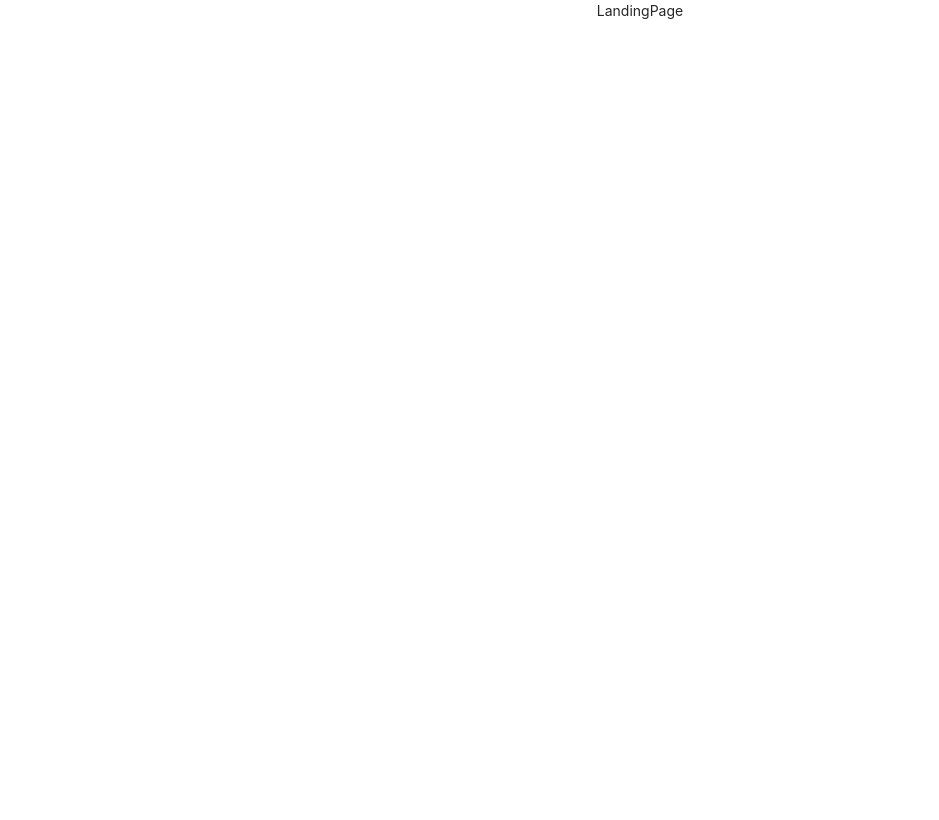
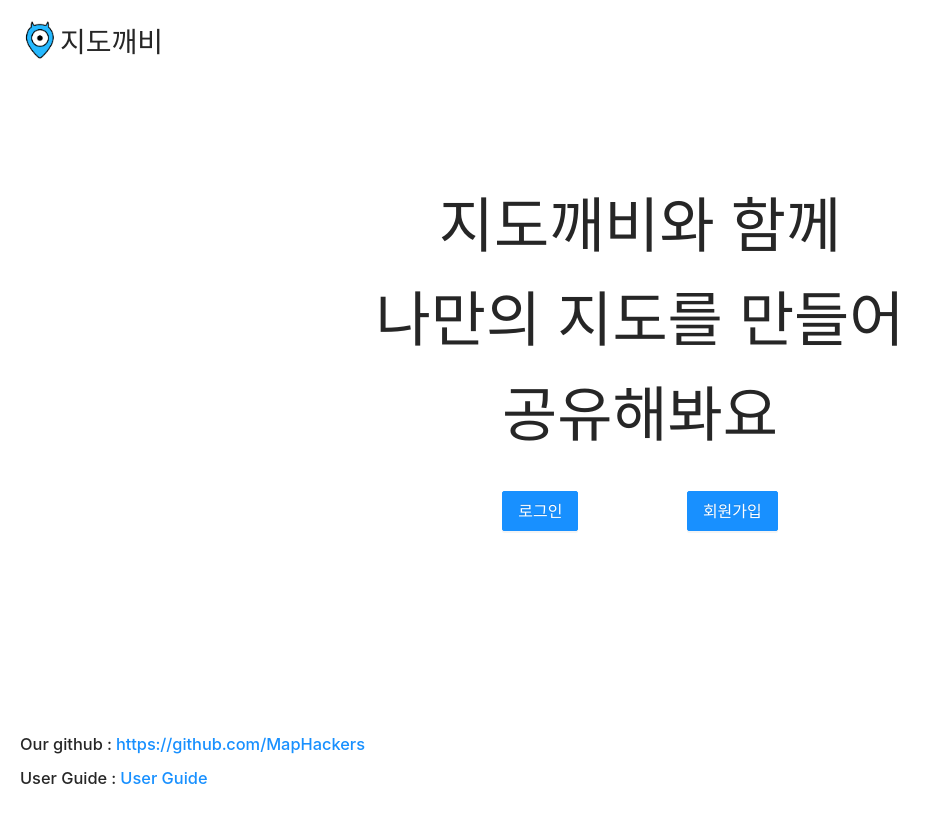
Before and after one commit to MapHackers/map-goblin-frontend, a React (Create React App) app: page / in a window 1280 px wide. Shown: the whole page, without its empty margins (0-939 px from the left). Built offline with nearby package versions, Linux system fonts and the light colour scheme.

Commit message:
Landing Page Prototype

```diff
--- /dev/null
+++ b/src/components/Atoms/Logo.js
@@ -0,0 +1,12 @@
+import React from 'react'
+import LogoImage from '../../assets/images/Logo.png'
+
+function Logo(props) {
+    return (
+        <div>
+            <img style={{width:'40px', height:'40px'}} src={LogoImage} alt="Logo"/>
+        </div>
+    )
+}
+
+export default Logo
--- a/src/components/views/LandingPage/LandingPage.js
+++ b/src/components/views/LandingPage/LandingPage.js
@@ -1,9 +1,10 @@
 import React from 'react'
+import LandingPageFrame from './Sections/LandingPageFrame'
 
 function LandingPage() {
     return (
         <div>
-            LandingPage
+            <LandingPageFrame />
         </div>
     )
 }
--- /dev/null
+++ b/src/components/views/LandingPage/Sections/ButtonBox.js
@@ -0,0 +1,19 @@
+import React from 'react'
+import { Button } from 'antd'
+
+function ButtonBox() {
+    return (
+        <div style={{ display: 'flex'}}>
+            <div style={{ display: 'flex', width: '30%', margin: '0 auto' }}>
+                <div style={{ margin: '0 auto' }}>
+                    <Button href="/login" size="large" type="primary"> 로그인 </Button>
+                </div>
+                <div style={{ margin: '0 auto' }}>
+                    <Button href="/register" size="large" type="primary"> 회원가입 </Button>
+                </div>
+            </div>
+        </div>
+    )
+}
+
+export default ButtonBox
--- /dev/null
+++ b/src/components/views/LandingPage/Sections/Footer.js
@@ -0,0 +1,14 @@
+import React from 'react'
+
+function Footer() {
+    return (
+        <div style={{ textAlign: 'left', left: '0', bottom: '0', position: 'absolute' }}>
+            <div style={{ marginLeft: '20px'}}>
+                <h3> Our github : <a href="https://github.com/MapHackers" target="blank">https://github.com/MapHackers</a></h3>
+                <h3> User Guide : <a href="/guide/kr"> User Guide </a></h3>
+            </div>
+        </div>
+    )
+}
+
+export default Footer
--- /dev/null
+++ b/src/components/views/LandingPage/Sections/LandingPageFrame.js
@@ -0,0 +1,16 @@
+import React from 'react'
+import NavBar from './NavBar'
+import MainImage from './MainImage'
+import Footer from './Footer'
+
+function LandingPageFrame() {
+    return (
+        <div>
+            <NavBar />
+            <MainImage />
+            <Footer />
+        </div>
+    )
+}
+
+export default LandingPageFrame
--- /dev/null
+++ b/src/components/views/LandingPage/Sections/MainImage.js
@@ -0,0 +1,15 @@
+import React from 'react'
+import ButtonBox from './ButtonBox'
+
+function MainImage() {
+    return (
+        <div>
+            <h1 style={{ fontSize: '60px', marginTop: '100px' }}>
+                지도깨비와 함께 <br /> 나만의 지도를 만들어 <br /> 공유해봐요
+            </h1>
+            <ButtonBox />
+        </div>
+    )
+}
+
+export default MainImage
--- /dev/null
+++ b/src/components/views/LandingPage/Sections/NavBar.js
@@ -0,0 +1,13 @@
+import React from 'react'
+import Logo from '../../../Atoms/Logo'
+
+function NavBar() {
+    return (
+        <div style={{ display: 'flex', marginLeft: '20px', marginTop: '20px'}}>
+        <Logo />
+        <h1> 지도깨비 </h1>
+    </div>
+    )
+}
+
+export default NavBar
```
